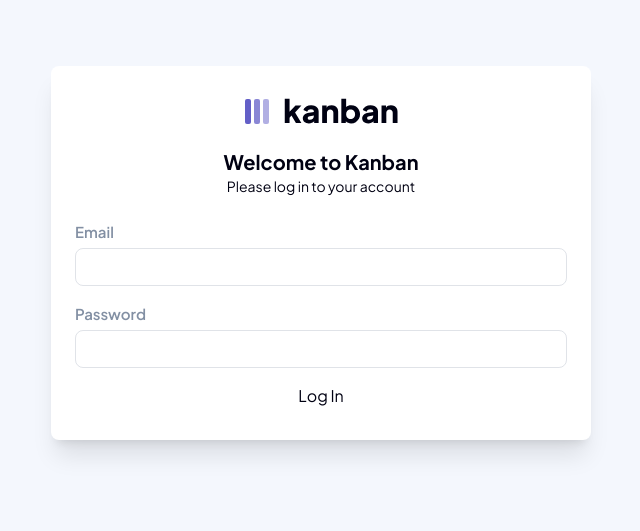
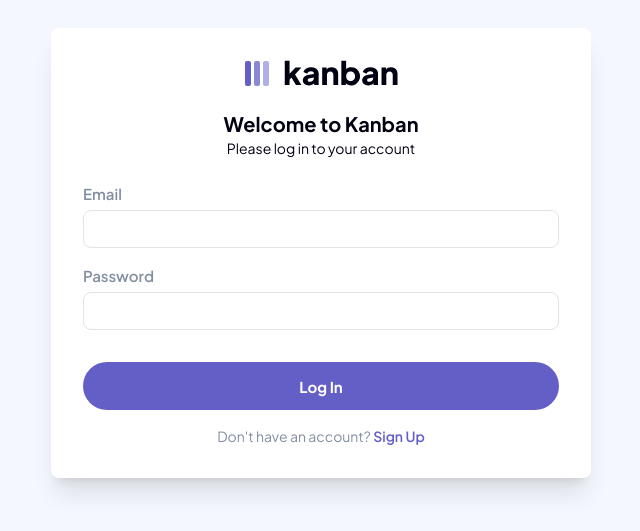
Before and after one commit to jakubchmielewsky/kanban-frontend, a React (Vite) app: page /login in a window 1280 px wide. Shown: the part 147-678 px from the top of the page, without its empty margins (319-959 px from the left). Built offline with nearby package versions, Linux system fonts and the light colour scheme; no server answers.

Commit message:
feat: add AuthRedirectLink component and enhance LoginForm with Button and Spinner components

```diff
--- /dev/null
+++ b/src/features/auth/components/AuthRedirectLink.tsx
@@ -0,0 +1,20 @@
+interface AuthRedirectLinkProps {
+  question: string;
+  linkText: string;
+  href: string;
+}
+
+export const AuthRedirectLink: React.FC<AuthRedirectLinkProps> = ({
+  question,
+  linkText,
+  href,
+}) => {
+  return (
+    <p className="text-sm text-center text-medium-gray mt-4">
+      {question}{" "}
+      <a href={href} className="text-main-purple font-semibold">
+        {linkText}
+      </a>
+    </p>
+  );
+};
--- a/src/features/auth/components/LoginForm.tsx
+++ b/src/features/auth/components/LoginForm.tsx
@@ -1,6 +1,8 @@
 import { useState } from "react";
 import { useLogin } from "../hooks/useLogin";
 import { TextInput } from "../../../shared/components/textInput/TextInput";
+import { Button } from "../../../shared/components/button/Button";
+import { Spinner } from "../../../shared/components/spinner/Spinner";
 
 export const LoginForm = () => {
   const [email, setEmail] = useState("");
@@ -21,7 +23,18 @@ export const LoginForm = () => {
         label="Password"
         type="password"
       />
-      <button type="submit">Log In</button>
+      <Button
+        className="mt-4"
+        type="submit"
+        size="l"
+        disabled={login.isPending}
+      >
+        {login.isPending ? (
+          <Spinner size="md" className="text-white" />
+        ) : (
+          "Log In"
+        )}
+      </Button>
     </form>
   );
 };
--- a/src/features/auth/pages/LoginPage.tsx
+++ b/src/features/auth/pages/LoginPage.tsx
@@ -1,11 +1,11 @@
 import { LoginForm } from "../components/LoginForm";
 import LogoDark from "../../../assets/logo-dark.svg?react";
-//import LogoLight from "../../../assets/logo-light.svg?react";
+import { AuthRedirectLink } from "../components/AuthRedirectLink";
 
 export const LoginPage = () => {
   return (
     <div className="h-screen flex items-center justify-center bg-light-gray text-black">
-      <div className="w-full flex flex-col items-center mx-4 max-w-[540px] bg-white shadow-xl rounded-[8px] px-6 py-8">
+      <div className="w-full flex flex-col items-center mx-4 max-w-[540px] bg-white shadow-xl rounded-[8px] px-8 py-8">
         <LogoDark />
         <h1 className="text-xl font-bold text-center mt-6">
           Welcome to Kanban
@@ -14,6 +14,11 @@ export const LoginPage = () => {
           Please log in to your account
         </p>
         <LoginForm />
+        <AuthRedirectLink
+          question="Don't have an account?"
+          linkText="Sign Up"
+          href="/register"
+        />
       </div>
     </div>
   );
--- /dev/null
+++ b/src/shared/components/button/Button.tsx
@@ -0,0 +1,42 @@
+import { buttonVariantClasses, buttonSizeClasses } from "./buttonVariants";
+
+interface ButtonProps {
+  variant?: "primary" | "secondary" | "destructive";
+  size?: "l" | "s";
+  className?: string;
+  children?: React.ReactNode;
+  type?: "button" | "submit" | "reset";
+  onClick?: () => void;
+  iconLeft?: React.ReactNode;
+  disabled?: boolean;
+}
+
+export const Button: React.FC<ButtonProps> = ({
+  variant = "primary",
+  size = "s",
+  className,
+  children,
+  type = "button",
+  iconLeft,
+  disabled = false,
+  onClick,
+}) => {
+  const baseClasses =
+    "font-bold transition-colors disabled:opacity-50 disabled:cursor-not-allowed rounded-full";
+
+  const finalClassName = `${baseClasses} ${buttonVariantClasses[variant]} ${
+    buttonSizeClasses[size]
+  } ${className || ""}`;
+
+  return (
+    <button
+      onClick={onClick}
+      disabled={disabled}
+      type={type}
+      className={finalClassName}
+    >
+      {iconLeft && <span className="mr-2">{iconLeft}</span>}
+      {children}
+    </button>
+  );
+};
--- /dev/null
+++ b/src/shared/components/button/buttonVariants.ts
@@ -0,0 +1,10 @@
+export const buttonVariantClasses = {
+  primary: "bg-main-purple text-white hover:bg-main-purple-hover",
+  secondary: "bg-light-gray text-main-purple hover:bg-main-purple/10",
+  destructive: "bg-red text-white hover:bg-red-hover",
+};
+
+export const buttonSizeClasses = {
+  l: "h-[48px] heading-m",
+  s: "h-[40px] body-l",
+};
--- /dev/null
+++ b/src/shared/components/spinner/Spinner.tsx
@@ -0,0 +1,31 @@
+import React from "react";
+
+interface SpinnerProps {
+  size?: string;
+  color?: string;
+  className?: string;
+}
+
+export const Spinner: React.FC<SpinnerProps> = ({
+  size = "sm",
+  color = "currentColor",
+  className = "",
+}) => {
+  const sizeClasses: Record<NonNullable<SpinnerProps["size"]>, string> = {
+    xs: "w-3 h-3",
+    sm: "w-4 h-4",
+    md: "w-6 h-6",
+    lg: "w-8 h-8",
+  };
+
+  return (
+    <div
+      className={`inline-block ${sizeClasses[size]} animate-spin rounded-full border-4 border-solid border-current border-e-transparent align-[-0.125em] text-surface motion-reduce:animate-[spin_1.5s_linear_infinite] "
+      role="status ${color} ${className}`}
+    >
+      <span className="!absolute !-m-px !h-px !w-px !overflow-hidden !whitespace-nowrap !border-0 !p-0 ![clip:rect(0,0,0,0)]">
+        Loading...
+      </span>
+    </div>
+  );
+};
```
